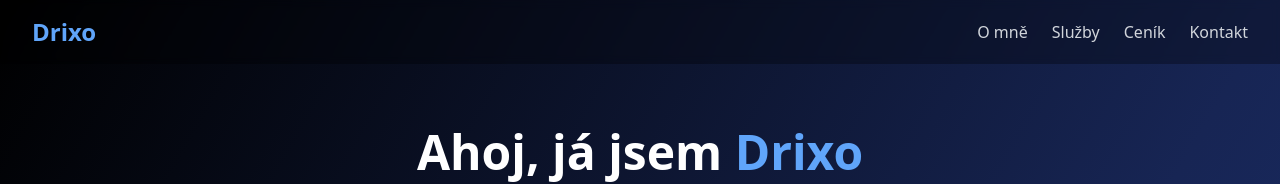
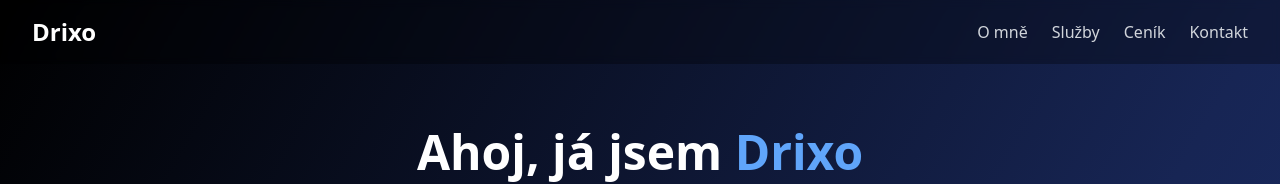
Before and after one commit to drixofx/drixofx.github.io, a plain HTML site: page index.html in a window 1280 px wide. Shown: the top 184 px of the page. Drawn offline with nearby package versions, Linux system fonts and the light colour scheme.

Commit message:
Update index.html

```diff
--- a/index.html
+++ b/index.html
@@ -8,7 +8,7 @@
 <body class="bg-gradient-to-br from-black via-blue-950 to-blue-900 text-white min-h-screen flex flex-col">
 
   <nav class="flex justify-between items-center px-8 py-4 bg-black/30 backdrop-blur-sm fixed w-full z-10">
-    <div class="text-2xl font-bold text-blue-400">Drixo</div>
+    <div class="text-2xl font-bold text-white-400">Drixo</div>
     <ul class="flex space-x-6 text-gray-300">
       <li><a href="#omne" class="hover:text-blue-400">O mně</a></li>
       <li><a href="#sluzby" class="hover:text-blue-400">Služby</a></li>
```
